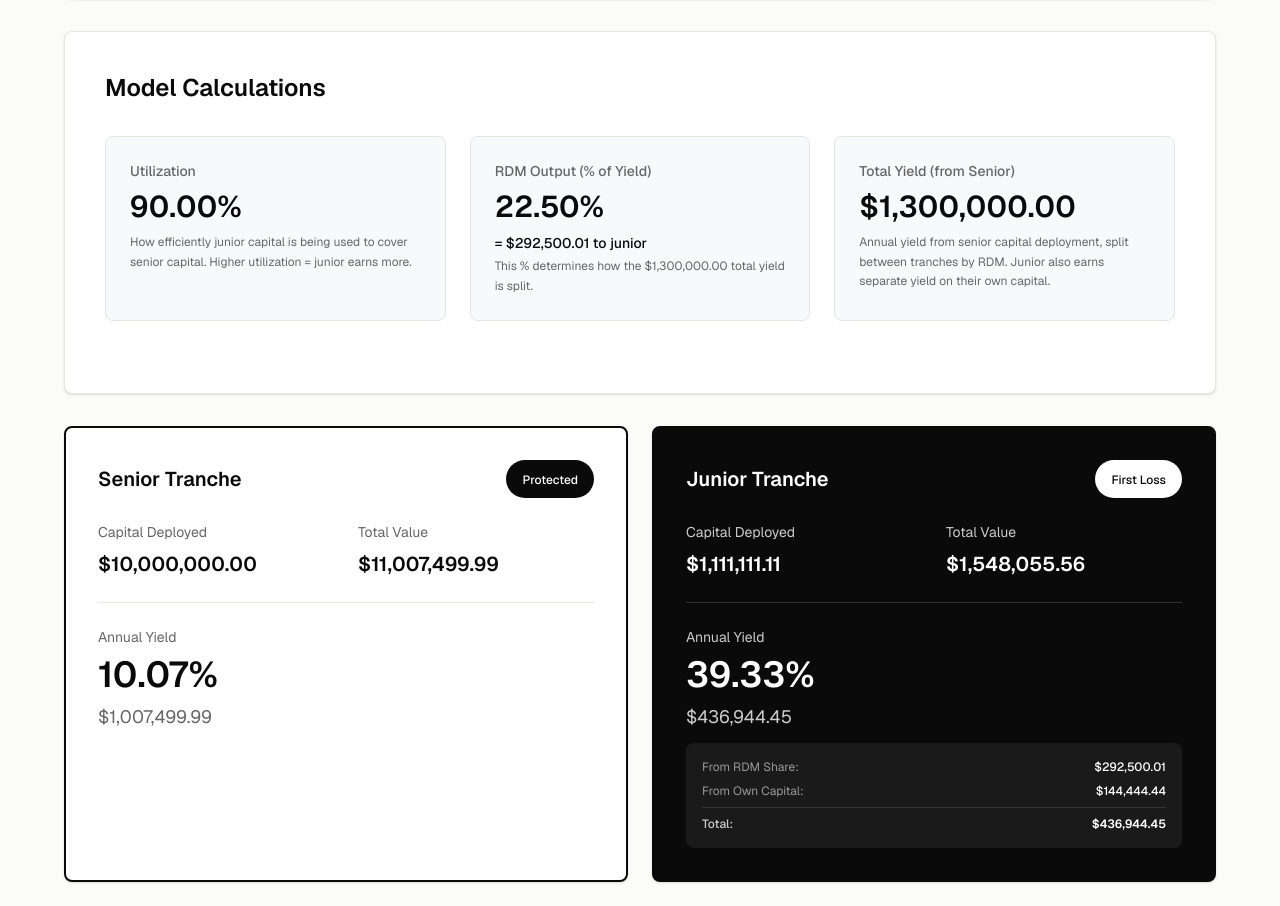
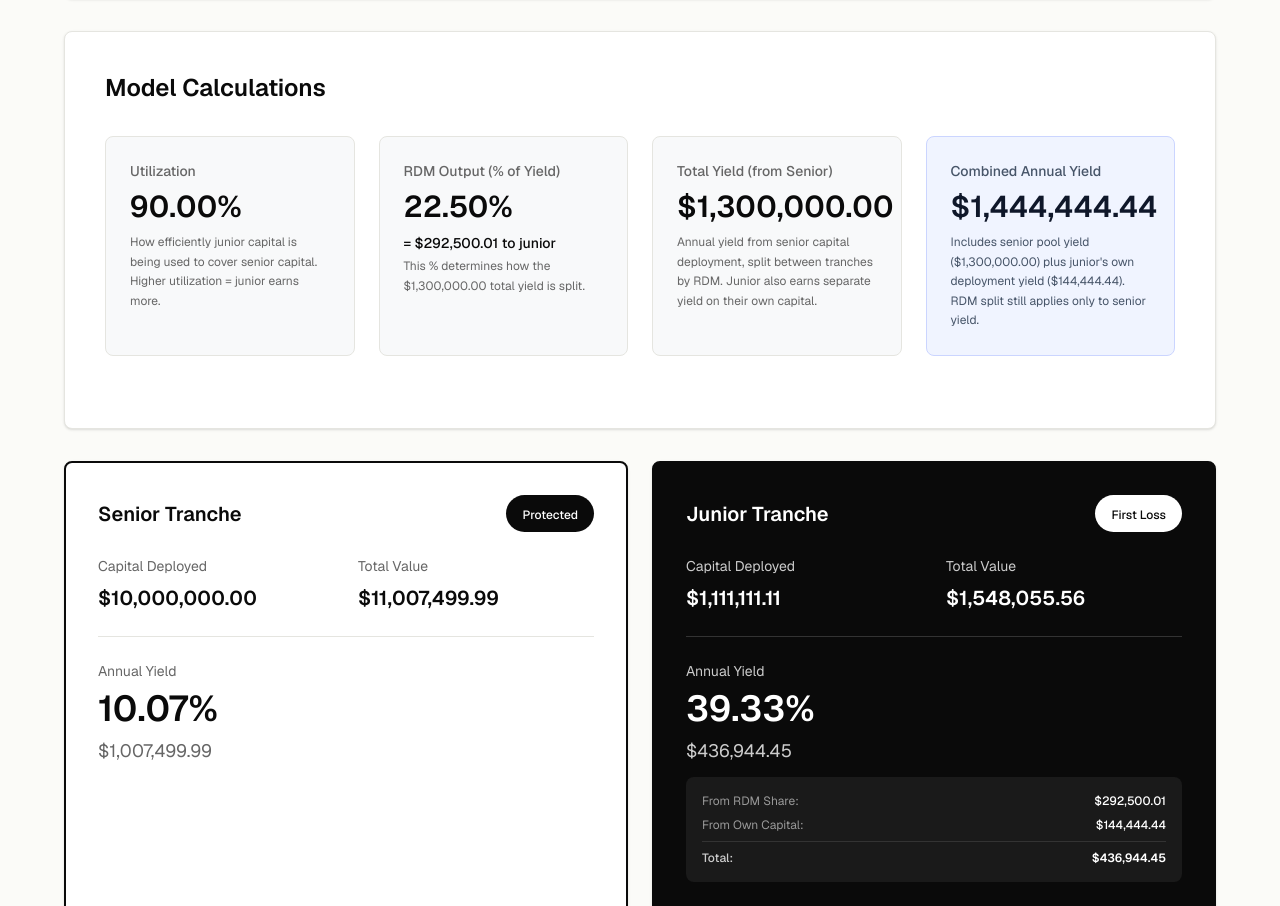
Before and after one commit to roycoprotocol/royco-simulator, a Next.js app: page / in a window 1280 px wide. Shown: the part 982-1888 px from the top of the page. Built offline with nearby package versions, Linux system fonts and the light colour scheme.

Commit message:
total yield

```diff
--- a/app/page.tsx
+++ b/app/page.tsx
@@ -1,6 +1,6 @@
 'use client';
 
-import { useState, useEffect } from 'react';
+import { useMemo, useState } from 'react';
 import { LineChart, Line, XAxis, YAxis, CartesianGrid, Tooltip, ResponsiveContainer, ReferenceLine, ReferenceDot } from 'recharts';
 
 export default function YieldSimulator() {
@@ -12,24 +12,6 @@ export default function YieldSimulator() {
   const [juniorCustomYield, setJuniorCustomYield] = useState<string>('13');
 
   const [showExplainer, setShowExplainer] = useState<boolean>(false);
-
-  const [results, setResults] = useState<{
-    isValid: boolean;
-    utilization: number;
-    rdmOutput: number;
-    totalYield: number;
-    juniorYield: number;
-    juniorOwnYield: number;
-    juniorTotalYield: number;
-    seniorYield: number;
-    juniorYieldPercent: number;
-    seniorYieldPercent: number;
-    errorMessage?: string;
-  } | null>(null);
-
-  useEffect(() => {
-    calculateYields();
-  }, [targetCoverage, underlyingYield, seniorCapital, juniorCapital, juniorDeploymentOption, juniorCustomYield]);
 
   const parseNumber = (value: string): number => {
     return parseFloat(value.replace(/,/g, ''));
@@ -43,7 +25,20 @@ export default function YieldSimulator() {
     return parts.join('.');
   };
 
-  const calculateYields = () => {
+  const results = useMemo<{
+    isValid: boolean;
+    utilization: number;
+    rdmOutput: number;
+    totalYield: number;
+    combinedTotalYield: number;
+    juniorYield: number;
+    juniorOwnYield: number;
+    juniorTotalYield: number;
+    seniorYield: number;
+    juniorYieldPercent: number;
+    seniorYieldPercent: number;
+    errorMessage?: string;
+  } | null>(() => {
     const targetCoverageNum = parseNumber(targetCoverage) / 100;
     const underlyingYieldNum = parseNumber(underlyingYield) / 100;
     const seniorCapitalNum = parseNumber(seniorCapital);
@@ -51,28 +46,26 @@ export default function YieldSimulator() {
     const juniorCustomYieldNum = parseNumber(juniorCustomYield) / 100;
 
     if (isNaN(targetCoverageNum) || isNaN(underlyingYieldNum) || isNaN(seniorCapitalNum) || isNaN(juniorCapitalNum)) {
-      setResults(null);
-      return;
+      return null;
     }
 
     if (juniorDeploymentOption === 'elsewhere' && isNaN(juniorCustomYieldNum)) {
-      setResults(null);
-      return;
+      return null;
     }
 
     if (seniorCapitalNum <= 0 || juniorCapitalNum <= 0) {
-      setResults(null);
-      return;
+      return null;
     }
 
     const requiredJuniorCapital = seniorCapitalNum * targetCoverageNum;
 
     if (juniorCapitalNum < requiredJuniorCapital) {
-      setResults({
+      return {
         isValid: false,
         utilization: 0,
         rdmOutput: 0,
         totalYield: 0,
+        combinedTotalYield: 0,
         juniorYield: 0,
         juniorOwnYield: 0,
         juniorTotalYield: 0,
@@ -80,8 +73,7 @@ export default function YieldSimulator() {
         juniorYieldPercent: 0,
         seniorYieldPercent: 0,
         errorMessage: `Junior capital ($${juniorCapitalNum.toLocaleString()}) is below target coverage requirement ($${requiredJuniorCapital.toLocaleString()}). Please increase junior capital or decrease target coverage.`
-      });
-      return;
+      };
     }
 
     const utilization = (seniorCapitalNum * targetCoverageNum) / juniorCapitalNum;
@@ -108,23 +100,25 @@ export default function YieldSimulator() {
 
     // Junior's total yield = RDM share + own deployment yield
     const juniorTotalYield = juniorYield + juniorOwnYield;
+    const combinedTotalYield = totalYield + juniorOwnYield;
 
     const juniorYieldPercent = (juniorTotalYield / juniorCapitalNum) * 100;
     const seniorYieldPercent = (seniorYield / seniorCapitalNum) * 100;
 
-    setResults({
+    return {
       isValid: true,
       utilization,
       rdmOutput,
       totalYield,
+      combinedTotalYield,
       juniorYield,
       juniorOwnYield,
       juniorTotalYield,
       seniorYield,
       juniorYieldPercent,
       seniorYieldPercent
-    });
-  };
+    };
+  }, [juniorCapital, juniorCustomYield, juniorDeploymentOption, seniorCapital, targetCoverage, underlyingYield]);
 
   const formatCurrency = (value: number) => {
     return new Intl.NumberFormat('en-US', {
@@ -163,13 +157,20 @@ export default function YieldSimulator() {
     const data = [];
     const seniorCapitalNum = parseNumber(seniorCapital);
     const juniorCapitalNum = parseNumber(juniorCapital);
+    const underlyingYieldNum = parseNumber(underlyingYield) / 100;
+    const safeUnderlyingYield = isNaN(underlyingYieldNum) ? 0 : underlyingYieldNum;
+    const juniorCustomYieldNum = parseNumber(juniorCustomYield) / 100;
+    const juniorYieldRate = juniorDeploymentOption === 'underlying' ? safeUnderlyingYield : (isNaN(juniorCustomYieldNum) ? 0 : juniorCustomYieldNum);
+    const seniorYieldPool = safeUnderlyingYield * seniorCapitalNum;
+    const juniorOwnYield = juniorYieldRate * juniorCapitalNum;
 
     for (let i = 0; i <= 1000; i++) {
       const utilization = i / 1000;
       const rdm = calculateRdmAtUtilization(utilization);
-      const juniorYield = rdm * (results?.totalYield || 0);
-      const seniorYield = (results?.totalYield || 0) - juniorYield;
-      const juniorAPY = juniorCapitalNum > 0 ? (juniorYield / juniorCapitalNum) * 100 : 0;
+      const juniorYield = rdm * seniorYieldPool;
+      const seniorYield = seniorYieldPool - juniorYield;
+      const juniorTotalYield = juniorYield + juniorOwnYield;
+      const juniorAPY = juniorCapitalNum > 0 ? (juniorTotalYield / juniorCapitalNum) * 100 : 0;
       const seniorAPY = seniorCapitalNum > 0 ? (seniorYield / seniorCapitalNum) * 100 : 0;
 
       data.push({
@@ -178,6 +179,7 @@ export default function YieldSimulator() {
         juniorAPY,
         seniorAPY,
         juniorYield,
+        juniorTotalYield,
         seniorYield
       });
     }
@@ -380,7 +382,7 @@ export default function YieldSimulator() {
 
                 {/* Step 4: Final APYs */}
                 <div>
-                  <p className="text-xs font-semibold text-[#666666] mb-3">4. Each Tranche's APY</p>
+                  <p className="text-xs font-semibold text-[#666666] mb-3">4. Each Tranche&apos;s APY</p>
                   <div className="grid grid-cols-2 gap-4">
                     <div className="bg-[#0a0a0a] rounded-lg p-4">
                       <div className="text-xs text-[#cccccc] mb-1">Junior APY</div>
@@ -462,7 +464,7 @@ export default function YieldSimulator() {
                 />
               </div>
               <p className="mt-2 text-sm text-[#666666] leading-relaxed">
-                <strong className="text-[#0a0a0a]">What it means:</strong> The annual percentage yield earned by the combined capital before it's split between tranches. This comes from sources like staking, lending protocols, or liquidity provision.
+                <strong className="text-[#0a0a0a]">What it means:</strong> The annual percentage yield earned by the combined capital before it&apos;s split between tranches. This comes from sources like staking, lending protocols, or liquidity provision.
               </p>
             </div>
 
@@ -569,7 +571,7 @@ export default function YieldSimulator() {
               </div>
 
               <p className="mt-3 text-sm text-[#666666] leading-relaxed">
-                <strong className="text-[#0a0a0a]">What it means:</strong> The risk-taking capital that absorbs losses first to protect senior investors. Junior gets <strong className="text-[#0a0a0a]">100% of yield from their own capital</strong> plus their RDM-allocated share of senior's yield, resulting in higher total returns.
+                <strong className="text-[#0a0a0a]">What it means:</strong> The risk-taking capital that absorbs losses first to protect senior investors. Junior gets <strong className="text-[#0a0a0a]">100% of yield from their own capital</strong> plus their RDM-allocated share of senior&apos;s yield, resulting in higher total returns.
               </p>
             </div>
           </div>
@@ -605,7 +607,7 @@ export default function YieldSimulator() {
                 Model Calculations
               </h2>
 
-              <div className="grid grid-cols-1 md:grid-cols-3 gap-6 mb-8">
+              <div className="grid grid-cols-1 md:grid-cols-4 gap-6 mb-8">
                 <div className="bg-[#f8f9fa] rounded-lg p-6 border border-[#e5e5e0]">
                   <p className="text-sm font-medium text-[#666666] mb-2">
                     Utilization
@@ -642,6 +644,18 @@ export default function YieldSimulator() {
                   </p>
                   <p className="text-xs text-[#666666] leading-relaxed mt-2">
                     Annual yield from senior capital deployment, split between tranches by RDM. Junior also earns separate yield on their own capital.
+                  </p>
+                </div>
+
+                <div className="bg-[#f0f4ff] rounded-lg p-6 border border-[#cbd5ff]">
+                  <p className="text-sm font-medium text-[#475569] mb-2">
+                    Combined Annual Yield
+                  </p>
+                  <p className="text-3xl font-semibold text-[#0f172a] mb-1">
+                    {formatCurrency(results.combinedTotalYield)}
+                  </p>
+                  <p className="text-xs text-[#475569] leading-relaxed mt-2">
+                    Includes senior pool yield ({formatCurrency(results.totalYield)}) plus junior&apos;s own deployment yield ({formatCurrency(results.juniorOwnYield)}). RDM split still applies only to senior yield.
                   </p>
                 </div>
               </div>
@@ -811,8 +825,12 @@ export default function YieldSimulator() {
                                   <p className="font-semibold text-[#0a0a0a]">{data.juniorAPY.toFixed(2)}%</p>
                                 </div>
                                 <div>
-                                  <p className="text-[#666666]">Junior Yield:</p>
+                                  <p className="text-[#666666]">Junior Yield (RDM):</p>
                                   <p className="font-semibold text-[#0a0a0a]">{formatCurrency(data.juniorYield)}</p>
+                                </div>
+                                <div>
+                                  <p className="text-[#666666]">Junior Yield (Total):</p>
+                                  <p className="font-semibold text-[#0a0a0a]">{formatCurrency(data.juniorTotalYield)}</p>
                                 </div>
                                 <div>
                                   <p className="text-[#666666]">Senior APY:</p>
```
